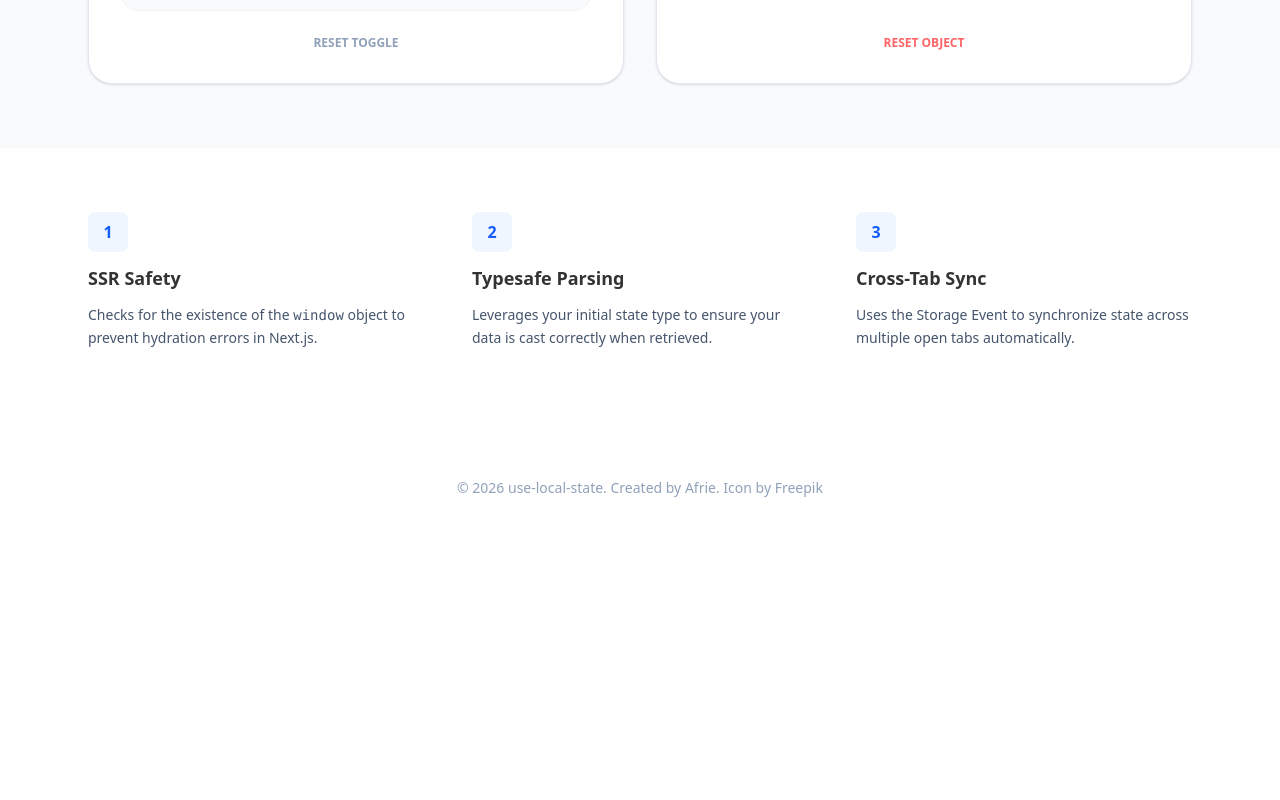
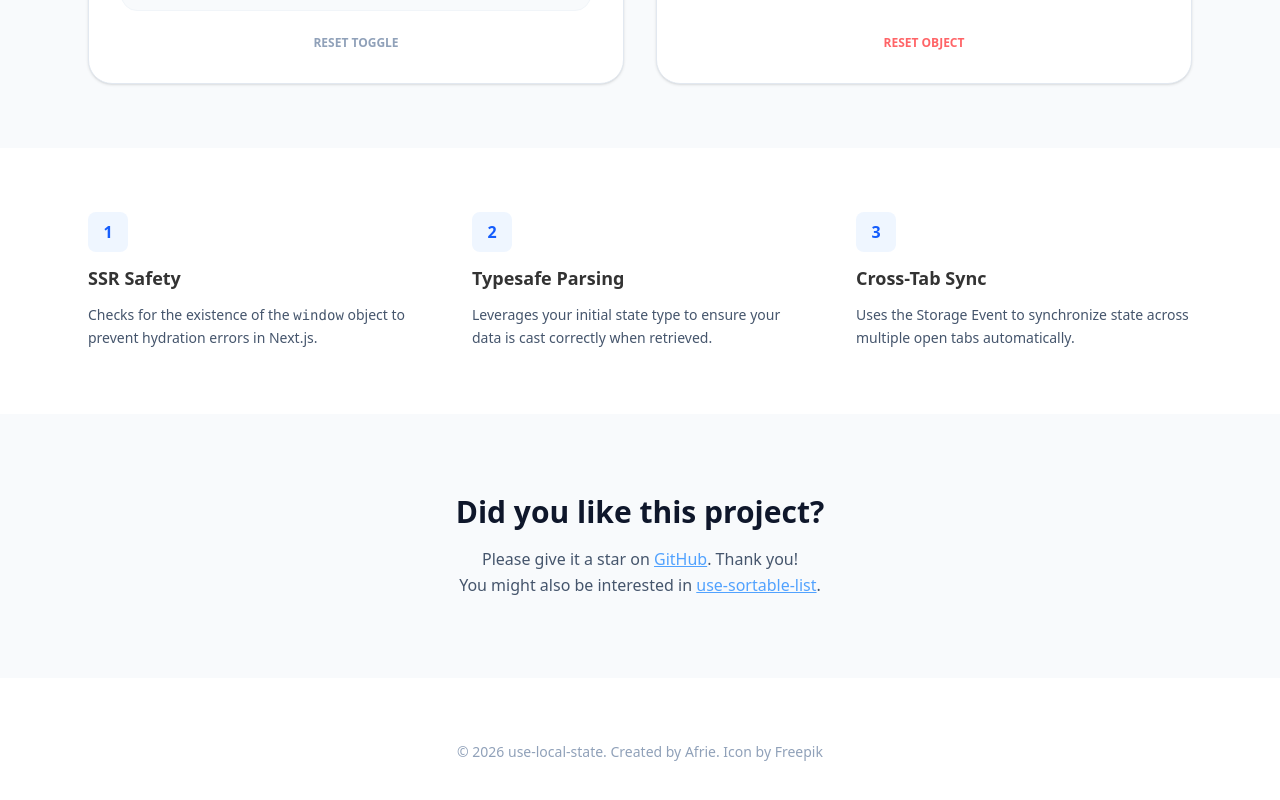
Before and after one commit to afrieirham/use-local-state, a React (Vite) app: page / in a window 1280 px wide. Shown: the part 1279-2079 px from the top of the page. Before the commit the page ends 1841 px from the top, so only its background shows below. Built offline with nearby package versions, Linux system fonts and the light colour scheme.

Commit message:
promote other one

```diff
--- a/src/app.tsx
+++ b/src/app.tsx
@@ -295,6 +295,32 @@ const LocalStateDemoPage = () => {
         </div>
       </div>
 
+      {/* --- DID YOU LIKE THIS? SECTION --- */}
+      <section className="py-20 px-6 text-center">
+        <div className="max-w-2xl mx-auto">
+          <h2 className="text-3xl font-bold text-slate-900 mb-4">
+            Did you like this project?
+          </h2>
+          <p className="text-slate-600 leading-relaxed">
+            Please give it a star on{" "}
+            <a href={repoLink} className="text-blue-400 underline">
+              GitHub
+            </a>
+            . Thank you!
+          </p>
+          <p className="text-slate-600 leading-relaxed">
+            You might also be interested in{" "}
+            <a
+              href="https://use-sortable-list.pages.dev"
+              className="text-blue-400 underline"
+            >
+              use-sortable-list
+            </a>
+            .
+          </p>
+        </div>
+      </section>
+
       <footer className="py-16 text-center text-slate-400 text-sm bg-white">
         &copy; {new Date().getFullYear()} use-local-state. Created by{" "}
         <a href="https://afrieirham.com" className="hover:underline">
```
